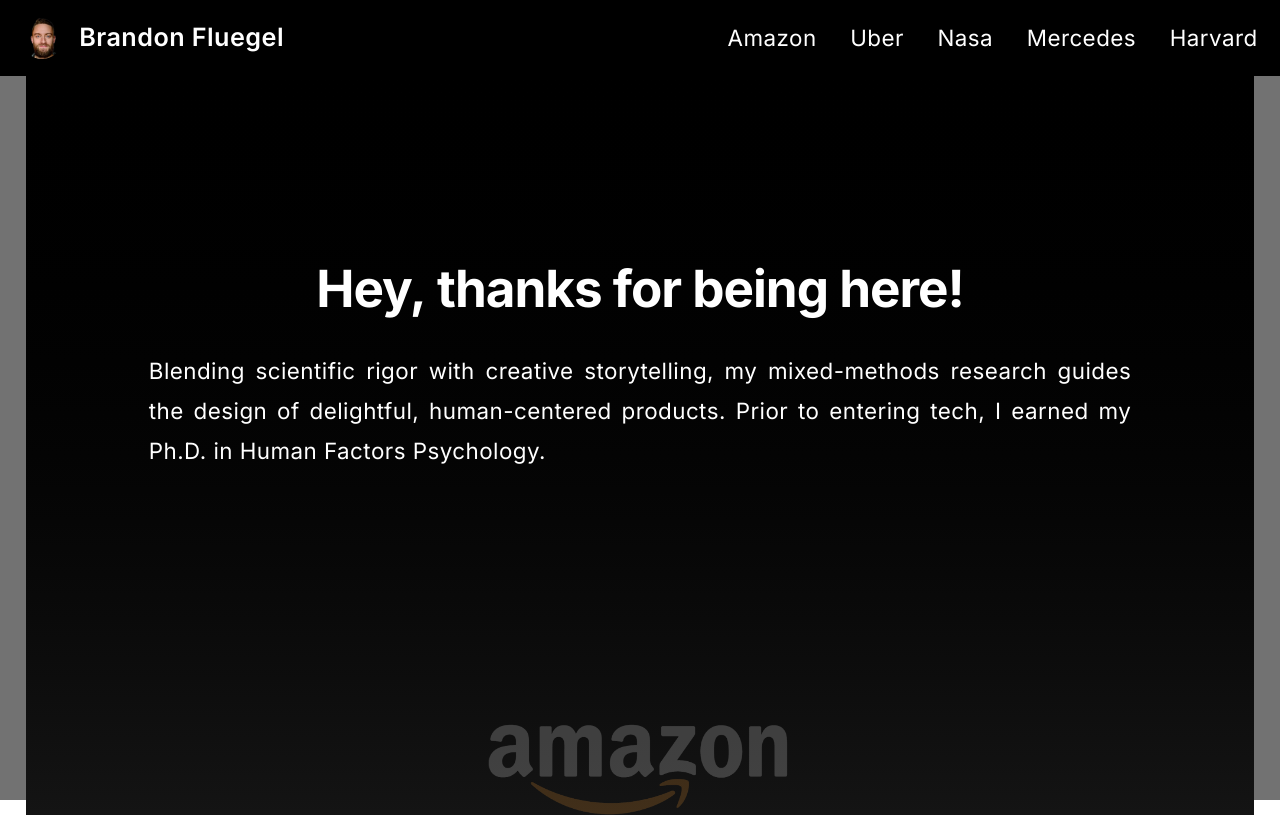
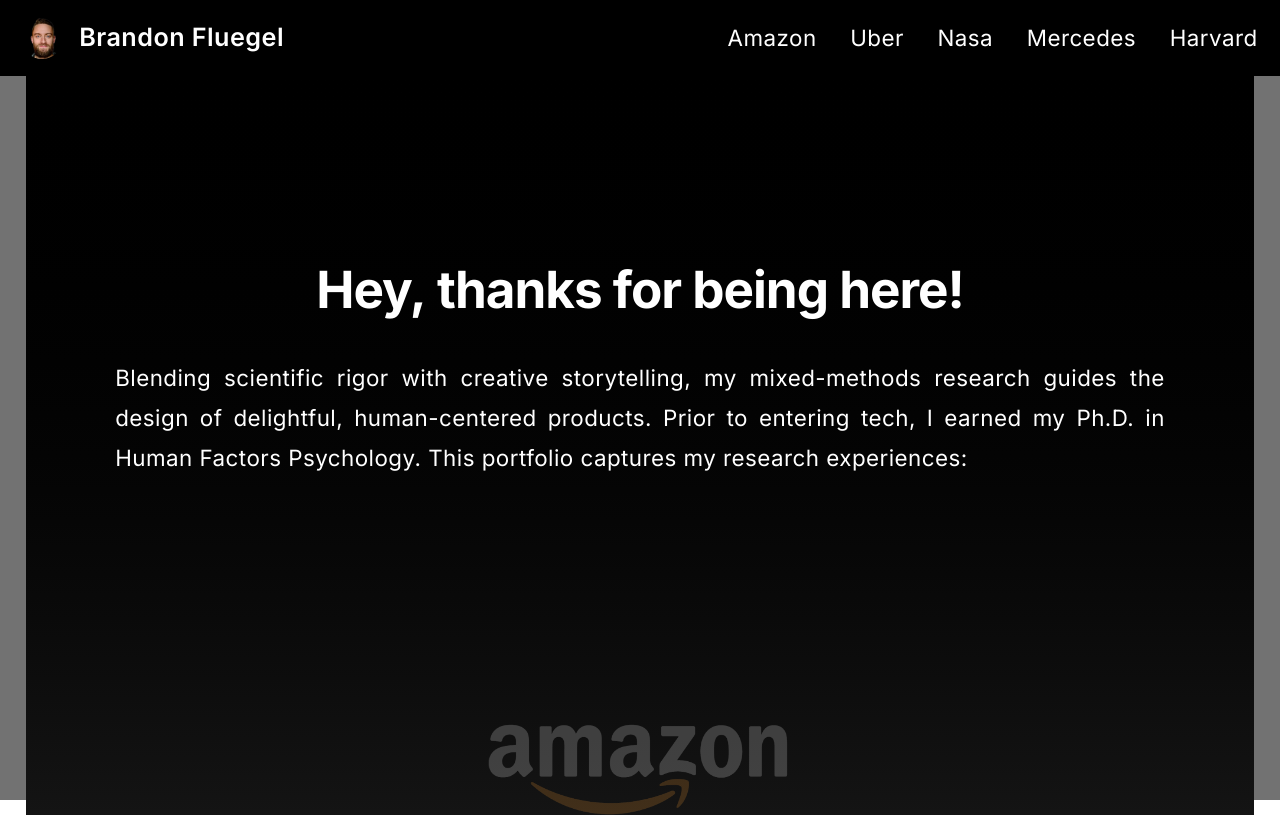
Before and after one commit to brandonfluegel/Research-Portfolio, a Next.js app: page / in a window 1280 px wide. Shown: the top 815 px of the page. Built offline with nearby package versions, Linux system fonts and the light colour scheme.

Commit message:
Responsive fix: Hero section alignment and padding optimized for mobile

```diff
--- a/app/page.tsx
+++ b/app/page.tsx
@@ -22,20 +22,21 @@
       <ScrollToTop />
 
       {/* Hero Section */}
-<section className="relative flex flex-col justify-center items-center min-h-screen px-6 pt-32 pb-12 -mt-[90px]">
+      <section className="relative flex flex-col justify-center items-center min-h-screen px-6 pt-32 pb-12 -mt-[90px]">
   <div className="max-w-3xl w-full mx-auto relative z-10">
     <AnimatedText
       text="Hey, thanks for being here!"
-      className="text-xl sm:text-3xl md:text-4xl font-semibold mb-4 text-white text-center"
+      className="text-xl sm:text-2xl md:text-4xl font-semibold mb-6 text-white text-center leading-snug break-words"
     />
 
-    <div className="text-white text-base sm:text-lg md:text-xl leading-relaxed text-justify mx-auto px-2 sm:px-4 md:px-8">
+    <div className="text-white text-base sm:text-lg leading-relaxed px-2 text-justify">
       <p>
-        Blending scientific rigor with creative storytelling, my mixed-methods research guides the design of delightful, human-centered products. Prior to entering tech, I earned my Ph.D. in Human Factors Psychology.
+        Blending scientific rigor with creative storytelling, my mixed-methods research guides the design of delightful, human-centered products. Prior to entering tech, I earned my Ph.D. in Human Factors Psychology. This portfolio captures my research experiences:
       </p>
     </div>
   </div>
 </section>
+
 
       {/* Project Sections */}
       <section className="max-w-6xl mx-auto mt-8">
```
